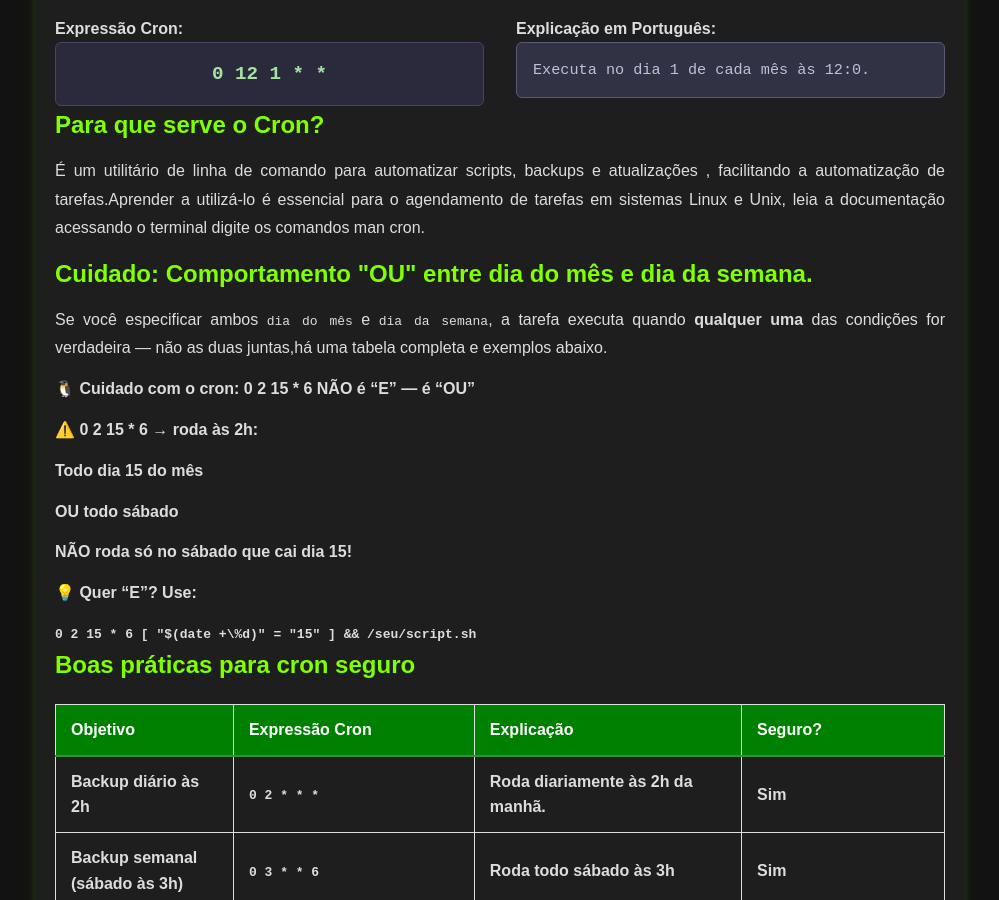
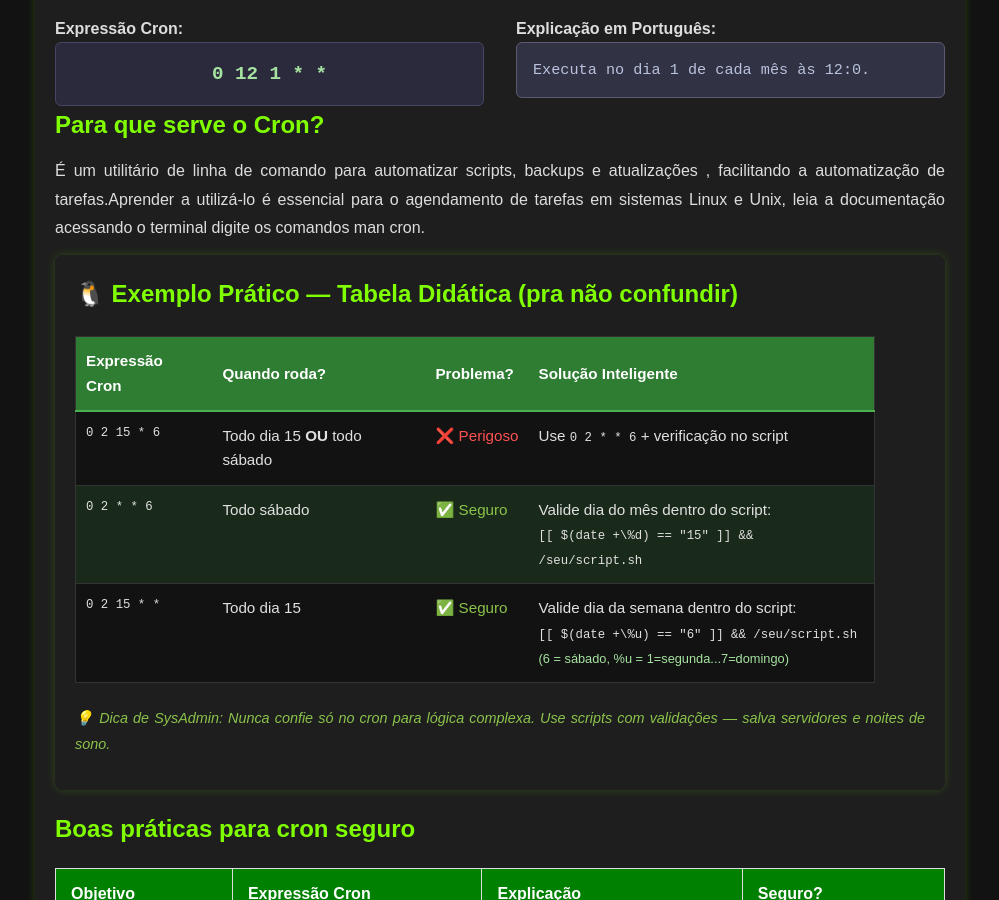
Before and after one commit to Piolinux/piolinux-site, a Jekyll site: the page built from _pages/tools/cron-generator.html, in a window 1280 px wide and 900 px high, scrolled down 882 px. Shown: the whole window, without its empty margins (140-1139 px from the left). Built offline with Jekyll 4.4.1, drawn with Linux system fonts in a browser that asks for light colours; some of the changed text lies outside the part shown.

Commit message:
Update cron-generator.html

```diff
--- a/_pages/tools/cron-generator.html
+++ b/_pages/tools/cron-generator.html
@@ -61,19 +61,65 @@ tags: [cron, linux, sysadmin, automacao, devops, servidores]
   tarefas em sistemas Linux e Unix, leia a documentação acessando o
   terminal digite os comandos man cron.</p>
 
-  <h2>Cuidado: Comportamento "OU" entre dia do mês e dia da semana.</h2>
-  <p>Se você especificar ambos <code>dia do mês</code> e <code>dia da
-  semana</code>, a tarefa executa quando <strong>qualquer uma</strong>
-  das condições for verdadeira — não as duas juntas,há uma tabela
-  completa e exemplos abaixo.</p>
-  <strong><p>🐧 Cuidado com o cron: 0 2 15 * 6 NÃO é “E” — é “OU”<p><strong>
 
-<strong><p>⚠️ 0 2 15 * 6 → roda às 2h:<p><strong>
-<strong><p>Todo dia 15 do mês<p><strong>
-<strong><p>OU todo sábado<p><strong>
-<strong><p> NÃO roda só no sábado que cai dia 15!<p><strong>
-<strong><p>💡 Quer “E”? Use:</p><strong>
-<code>0 2 15 * 6 [ "$(date +\%d)" = "15" ] && /seu/script.sh</code>
+<section>
+  <h2>🐧 Exemplo Prático — Tabela Didática (pra não confundir)</h2>
+
+  <table style="border-collapse: collapse; width: 100%; max-width: 800px; margin: 1.5em 0; font-size: 0.95em; background: #121212; color: #e0e0e0; border: 1px solid #333;">
+    <thead>
+      <tr style="background-color: #2e7d32; color: #fff;">
+        <th style="padding: 12px 10px; text-align: left; border-bottom: 2px solid #4caf50;">Expressão Cron</th>
+        <th style="padding: 12px 10px; text-align: left; border-bottom: 2px solid #4caf50;">Quando roda?</th>
+        <th style="padding: 12px 10px; text-align: left; border-bottom: 2px solid #4caf50;">Problema?</th>
+        <th style="padding: 12px 10px; text-align: left; border-bottom: 2px solid #4caf50;">Solução Inteligente</th>
+      </tr>
+    </thead>
+    <tbody>
+      <tr style="border-bottom: 1px solid #333;">
+        <td style="padding: 12px 10px; vertical-align: top; font-family: monospace;"><code>0 2 15 * 6</code></td>
+        <td style="padding: 12px 10px; vertical-align: top;">
+          Todo dia 15 <strong>OU</strong> todo sábado
+        </td>
+        <td style="padding: 12px 10px; vertical-align: top; color: #ff5252;">❌ Perigoso</td>
+        <td style="padding: 12px 10px; vertical-align: top;">
+          Use <code>0 2 * * 6</code> + verificação no script
+        </td>
+      </tr>
+      <tr style="border-bottom: 1px solid #333; background: #1a2a1a;">
+        <td style="padding: 12px 10px; vertical-align: top; font-family: monospace;"><code>0 2 * * 6</code></td>
+        <td style="padding: 12px 10px; vertical-align: top;">
+          Todo sábado
+        </td>
+        <td style="padding: 12px 10px; vertical-align: top; color: #8bc34a;">✅ Seguro</td>
+        <td style="padding: 12px 10px; vertical-align: top;">
+          Valide dia do mês dentro do script:<br>
+          <code>[[ $(date +\%d) == "15" ]] && /seu/script.sh</code>
+        </td>
+      </tr>
+      <tr>
+        <td style="padding: 12px 10px; vertical-align: top; font-family: monospace;"><code>0 2 15 * *</code></td>
+        <td style="padding: 12px 10px; vertical-align: top;">
+          Todo dia 15
+        </td>
+        <td style="padding: 12px 10px; vertical-align: top; color: #8bc34a;">✅ Seguro</td>
+        <td style="padding: 12px 10px; vertical-align: top;">
+          Valide dia da semana dentro do script:<br>
+          <code>[[ $(date +\%u) == "6" ]] && /seu/script.sh</code><br>
+          <small>(6 = sábado, %u = 1=segunda...7=domingo)</small>
+        </td>
+      </tr>
+    </tbody>
+  </table>
+
+  <p style="font-size: 0.9em; color: #8bc34a; margin-top: 1em; font-style: italic;">
+    💡 Dica de SysAdmin: Nunca confie só no cron para lógica complexa. Use scripts com validações — salva servidores e noites de sono.
+  </p>
+</section>
+
+
+
+
+
   <h2>Boas práticas para cron seguro</h2>
   <table class="evergreen-table cron-table">
     <thead>
```
